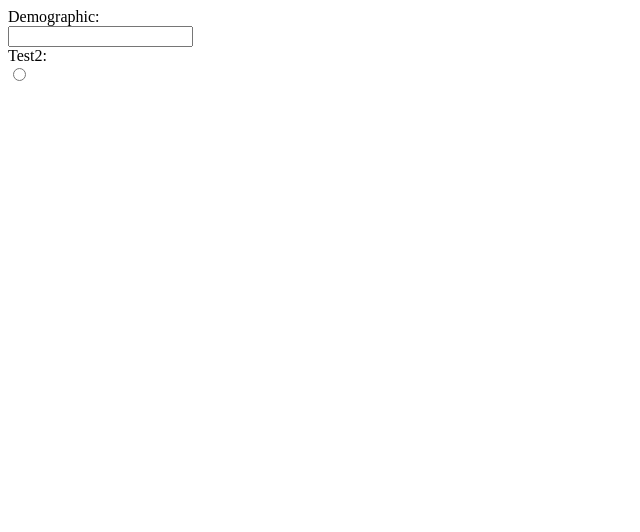
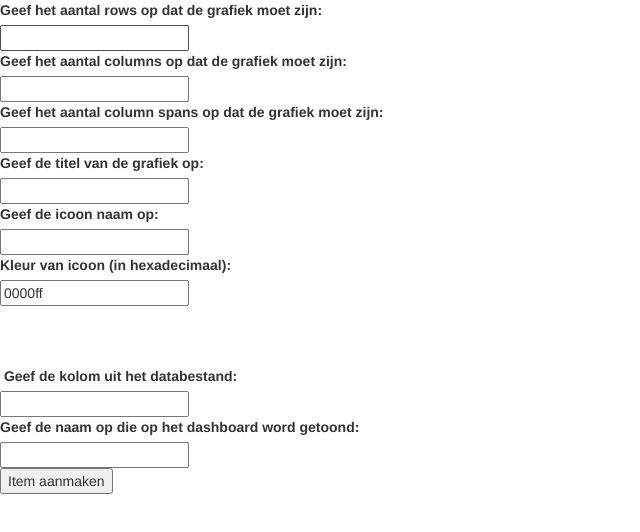
Before and after one commit to matthias-vanermen/Voices-That-Count, an Electron app: page views/Charts/chartDemographic.html in a window 800 px wide. Shown: the whole page, without its empty margins (0-640 px from the left). Drawn offline with nearby package versions, Linux system fonts and the light colour scheme.

Commit message:
demographic form gemaakt

```diff
--- a/views/Charts/chartDemographic.html
+++ b/views/Charts/chartDemographic.html
@@ -5,13 +5,33 @@
     <meta http-equiv="X-UA-Compatible" content="IE=edge">
     <meta name="viewport" content="width=device-width, initial-scale=1.0">
     <title>Demographic chart</title>
+
+<link rel="stylesheet" href="https://maxcdn.bootstrapcdn.com/bootstrap/3.4.1/css/bootstrap.min.css">
+
 </head>
 <body>
     <form action="">
-        <label for="test">Demographic:</label><br>
-        <input type="text" id="test" name="test"><br>
-        <label for="test2">Test2:</label><br>
-        <input type="radio" id="test2" name="test2" value="test2">
+        <label for="row">Geef het aantal rows op dat de grafiek moet zijn:</label><br>
+        <input type="text" id="row" name="row"><br>
+        <label for="column">Geef het aantal columns op dat de grafiek moet zijn:</label><br>
+        <input type="text" id="column" name="column"><br>
+        <label for="columnspan">Geef het aantal column spans op dat de grafiek moet zijn:</label> <br>
+        <input type="text" id="columnspan" name="columnspan"><br>
+        <label for="title">Geef de titel van de grafiek op:</label><br>
+        <input type="text" id="title" name="title"><br>
+        <label for="icon">Geef de icoon naam op:</label><br>
+        <input type="text" id="icon" name="icon"><br>
+        <label for="colorIcon">Kleur van icoon (in hexadecimaal):</label><br>
+        <input type="text" id="colorIcon" name="colorIcon" value="0000ff"><br>
+        <br><br><br>
+        <div id="itemDemographic">
+            <label for="item1"></label>
+            <label for="datafield">Geef de kolom uit het databestand:</label><br>
+            <input type="text" id="datafield" name="datafield"><br>
+            <label for="name">Geef de naam op die op het dashboard word getoond:</label><br>
+            <input type="text" id="name" name="name"><br>
+            <button onclick="addItem()">Item aanmaken</button>
+        </div>
     </form>
 </body>
 </html>
```
Also changed, not shown: views/Charts/chartTraffic.html (+1 -0 lines), 1 other file.
